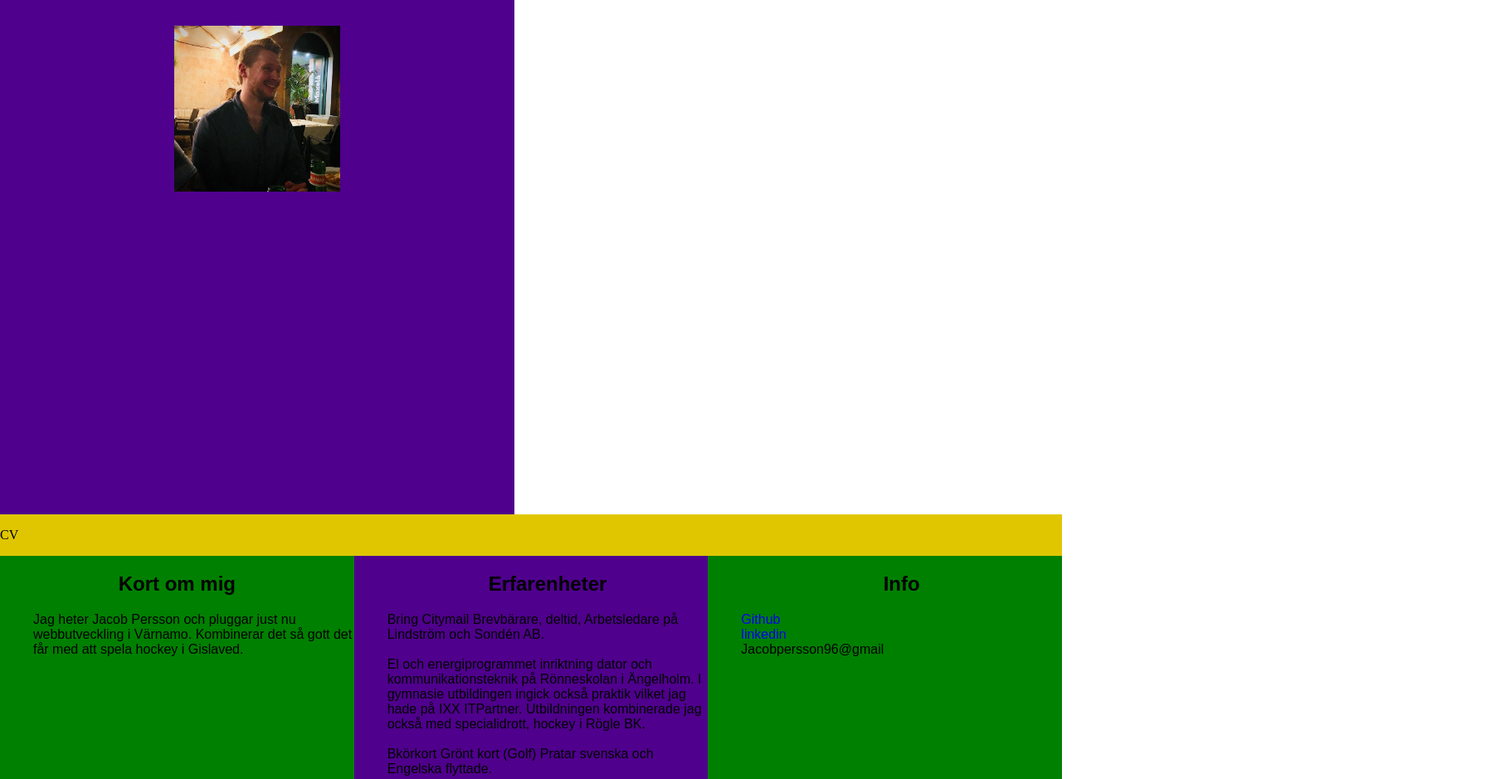
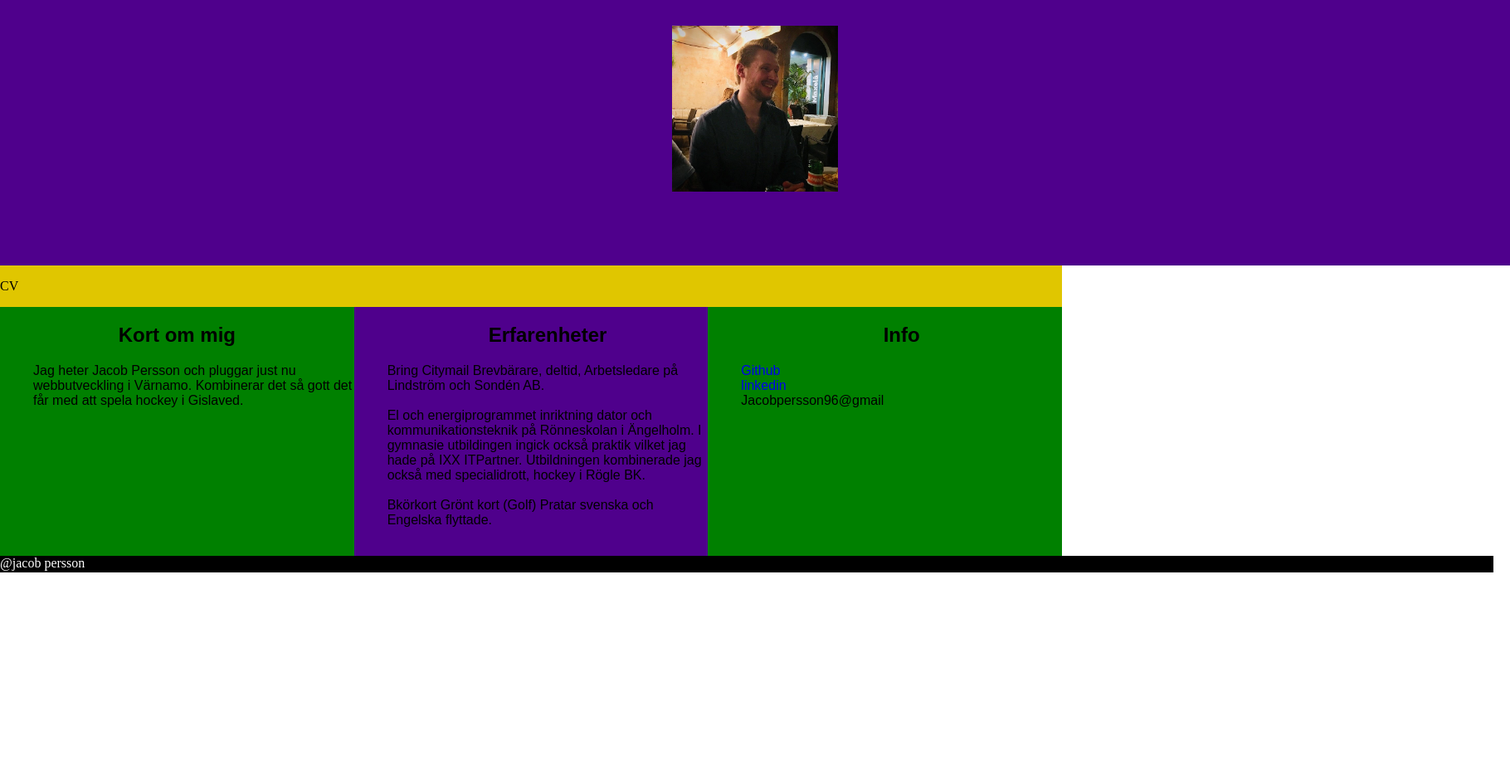
Before and after one commit to JacobP96/CV, a plain HTML site: page index.html in a window 1280 px wide. Shown: the top 939 px of the page at 83% size, 1820 px wide, since content can reach past the window. After the commit the page ends 800 px from the top, so only its background shows below. Drawn offline with Linux system fonts and the light colour scheme.

Commit message:
ändring

```diff
--- a/cv.css
+++ b/cv.css
@@ -8,6 +8,7 @@
   img {
       width: 200px;
       height:200px;
+      float:center;
 
   }
 
@@ -16,8 +17,8 @@
     background-color:#4F008C;
     padding: 10px;
     text-align: center;
-    height: 600px;
-    width: 600px;
+    height: 300px;
+    width: 1800px;
 
   }
 
@@ -42,7 +43,7 @@ font-family: sans-serif, Arial,Courier;
 
   /* inställningar för column i Html */
   .column {
-      height: 600px;
+      height: 300px;
       width: 600px;
       background-color:green;
       font-family: sans-serif, Arial,Courier;
@@ -66,7 +67,7 @@ font-family: sans-serif, Arial,Courier;
   /* Inställningar för column2*/
   .column2 {
 
-    height: 600px;
+    height: 300px;
     width: 600px;
     background-color:#4F008C;
     font-family: sans-serif, Arial,Courier;
@@ -75,7 +76,7 @@ font-family: sans-serif, Arial,Courier;
   /*inställningar för column3*/
   .column3{
 
-    height: 600px;
+    height: 300px;
     width: 600px;
     background-color:green;
     font-family: sans-serif, Arial,Courier;
@@ -86,12 +87,13 @@ font-family: sans-serif, Arial,Courier;
     overflow: hidden;
     background-color:black;
     color:white;
-    height: 600px;
-    width: 600px;
+    height: 20px;
+    width: 1800px;
+
  }
  @media only screen and (max-width:40){
    ul li{
-     width:600px
+
 
    }
  }
```
